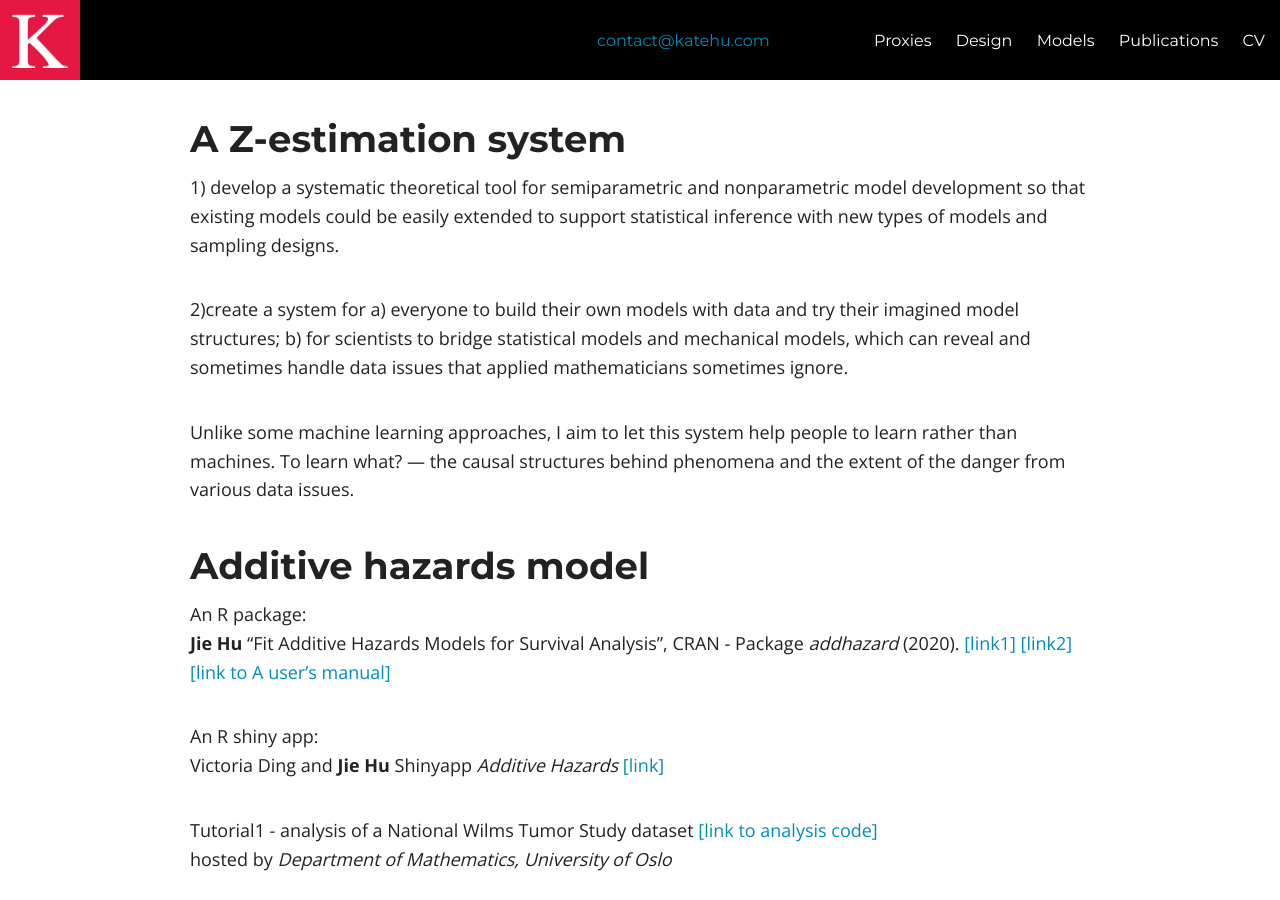
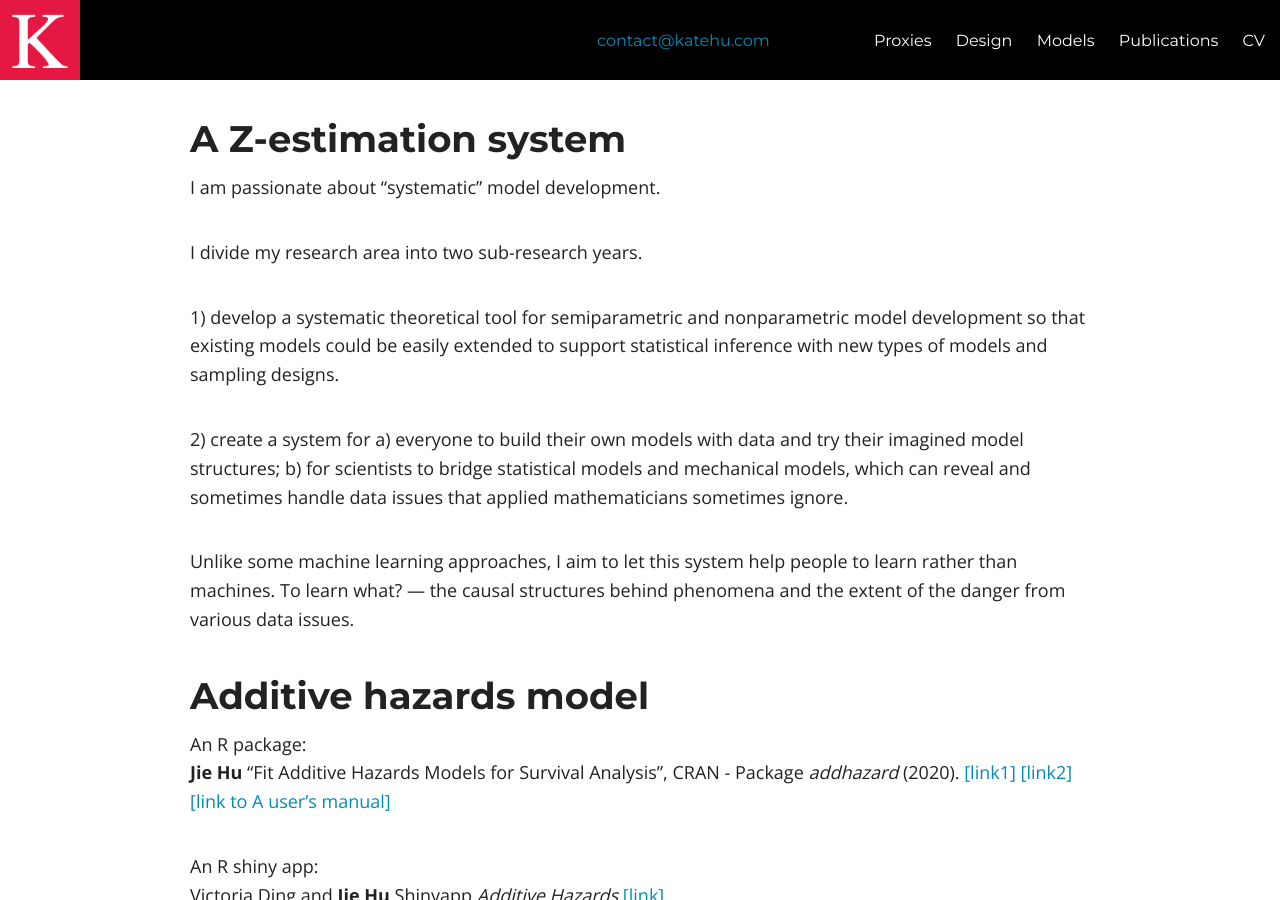
Before and after one commit to katehu/katehu.github.io, a Jekyll site: the page built from models.md, in a window 1280 px wide and 900 px high. Built offline with Jekyll 4.4.1, drawn with Linux system fonts in a browser that asks for light colours; nearby versions of some CDN libraries.

Commit message:
Update models.md

```diff
--- a/models.md
+++ b/models.md
@@ -5,10 +5,13 @@ title: Models
 ---
 ## A Z-estimation system
 
+I am passionate about "systematic" model development.
+
+I divide my research area into two sub-research years.
 
 1) develop a systematic theoretical tool for semiparametric and nonparametric model development so that existing models could be easily extended to support statistical inference with new types of models and sampling designs.
 
-2)create a system for a) everyone to build their own models with data and try their imagined model structures; b) for scientists to bridge statistical models and mechanical models, which can reveal and sometimes handle data issues that applied mathematicians sometimes ignore.
+2) create a system for a) everyone to build their own models with data and try their imagined model structures; b) for scientists to bridge statistical models and mechanical models, which can reveal and sometimes handle data issues that applied mathematicians sometimes ignore.
 
 Unlike some machine learning approaches, I aim to let this system help people to learn rather than machines. To learn what? --- the causal structures behind phenomena and the extent of the danger from various data issues.
 
```
